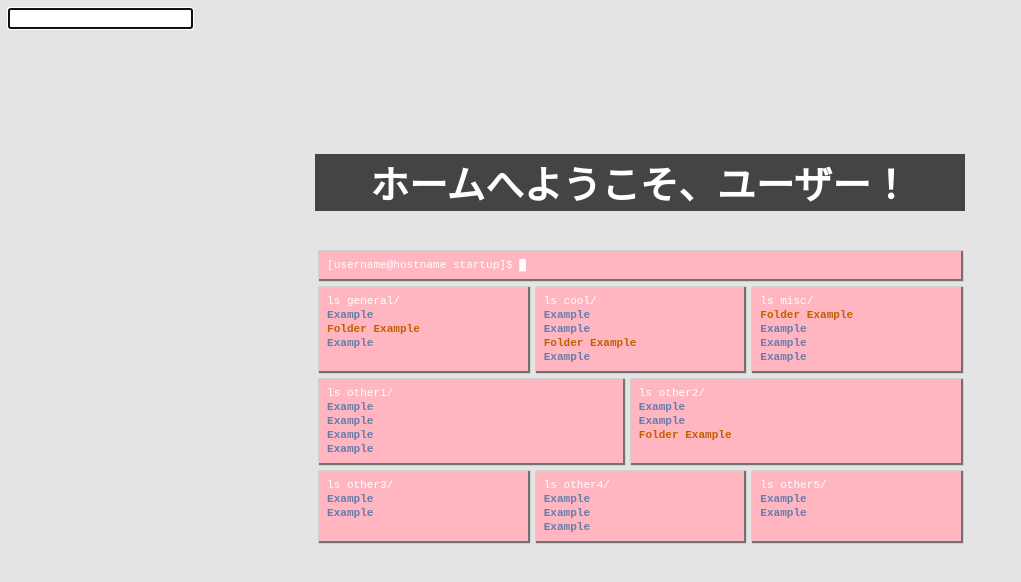
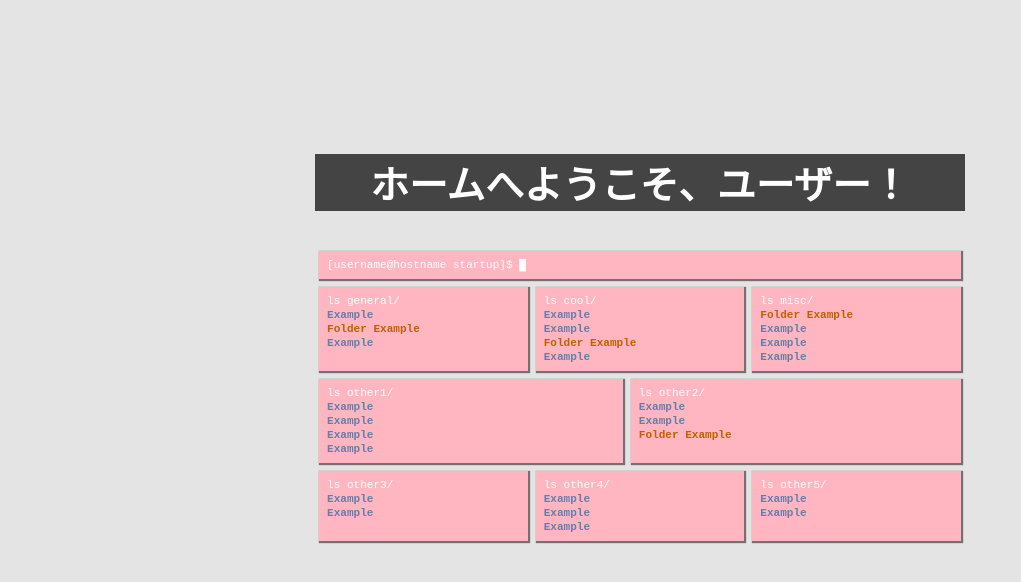
Before and after one commit to nilq/cool-start-page, a plain HTML site: page index.html in a window 1280 px wide. Shown: the whole page, without its empty margins (0-1021 px from the left). Drawn offline with Linux system fonts and the light colour scheme.

Commit message:
dumb
chrome extension "new tab redirect" always focuses on address bar. rip.

```diff
--- a/index.html
+++ b/index.html
@@ -66,9 +66,6 @@
         </div>
       </div>
     </div>
-
-    <input autofocus />
-
     <script type="text/javascript" src="main.js"></script>
   </body>
 </html>
```
